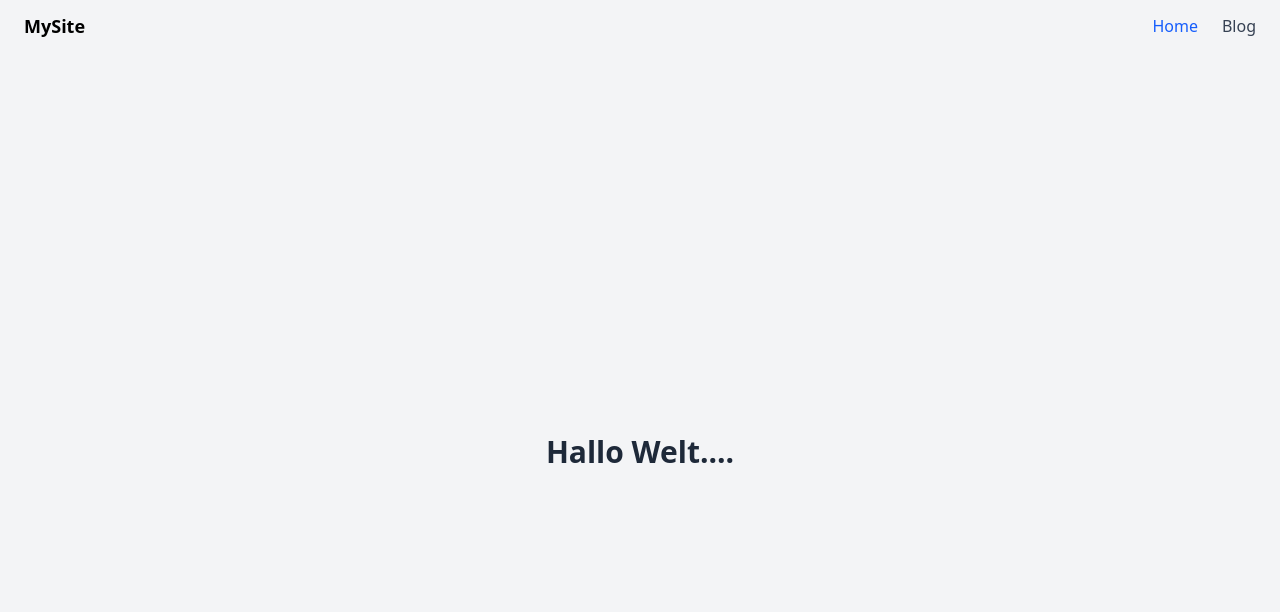
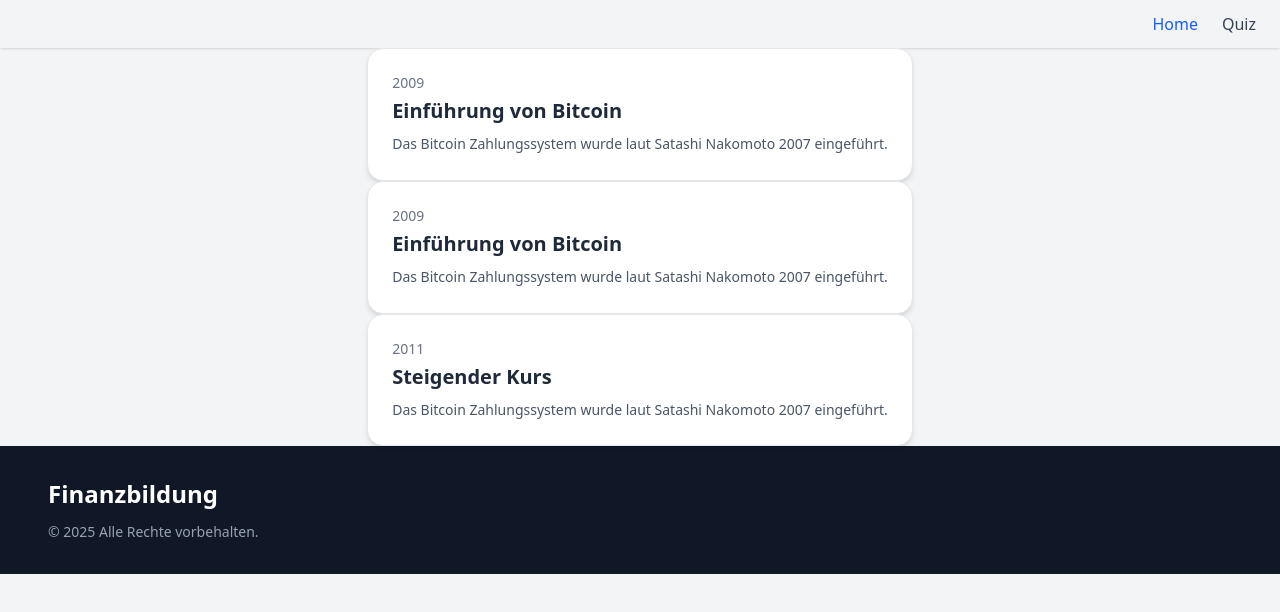
Before and after one commit to crabDono/dmwt_vercell_app, a Next.js app: page / in a window 1280 px wide. Shown: the top 612 px of the page. Built offline with nearby package versions, Linux system fonts and the light colour scheme.

Commit message:
refined structure

```diff
--- a/src/app/blog/page.tsx
+++ /dev/null
@@ -1,7 +0,0 @@
-export default function Page() {
-  return (
-    <main className="flex min-h-screen items-center justify-center bg-gray-100">
-      <h1 className="text-3xl font-bold text-gray-800">Hello, Blog!</h1>
-    </main>
-  );
-}
--- a/src/app/layout.tsx
+++ b/src/app/layout.tsx
@@ -1,5 +1,6 @@
 import "./globals.css"
-import Navbar from "../components/UI/Navbar"
+import Navbar from "../components/ui/Navbar"
+import Footer from "../components/ui/Footer"
 
 
 export const metadata = {
@@ -15,8 +16,14 @@ export default function RootLayout({
   return (
     <html lang="en">
       <body>
-        <Navbar />
-        {children}</body>
+        <main className="min-h-screen bg-gray-100">
+              <Navbar/>
+                <div className="flex items-center justify-center">
+                  {children}
+                </div>
+              <Footer/>
+            </main>
+        </body>
     </html>
   )
 }
--- a/src/app/page.tsx
+++ b/src/app/page.tsx
@@ -1,7 +1,30 @@
+import TimelineCard from "../components/ui/TimelineCard";
+
+
 export default function Page() {
+
+  const timelineItems = [
+    {year: "2009", title: "Einführung von Bitcoin", description: "Das Bitcoin Zahlungssystem wurde laut Satashi Nakomoto 2007 eingeführt.", id:"0"},
+    {year: "2009", title: "Einführung von Bitcoin", description: "Das Bitcoin Zahlungssystem wurde laut Satashi Nakomoto 2007 eingeführt.", id:"1"},
+    {year: "2011", title: "Steigender Kurs", description: "Das Bitcoin Zahlungssystem wurde laut Satashi Nakomoto 2007 eingeführt.", id:"2"},
+  ]
+
+
+
+
   return (
-    <main className="flex min-h-screen items-center justify-center bg-gray-100">
-      <h1 className="text-3xl font-bold text-gray-800">Hallo Welt....</h1>
-    </main>
-  );
+    <ul>
+      {timelineItems.map((item) => (
+          <li key={item.id}>
+            <TimelineCard
+              year={item.year}
+              title={item.title}
+              description={item.description}
+            />
+          </li>
+        ))}
+      </ul>
+
+
+    );
 }
--- /dev/null
+++ b/src/app/quiz/page.tsx
@@ -0,0 +1,5 @@
+export default function Page() {
+  return (
+      <h1 className="text-3xl font-bold text-gray-800">Hello, Quiz!</h1>
+  );
+}
--- /dev/null
+++ b/src/components/UI/Footer/index.tsx
@@ -0,0 +1,22 @@
+"use client"
+
+import React from "react";
+
+
+export default function Footer() {
+  return (
+    <footer className="bg-gray-900 text-gray-300 py-8">
+      <div className="container mx-auto px-6 md:px-12">
+        <div className="grid md:grid-cols-3 gap-8">
+          {/* Logo & Info */}
+          <div>
+            <h2 className="text-2xl font-semibold text-white mb-3">Finanzbildung</h2>
+            <p className="text-sm text-gray-400">
+              © {new Date().getFullYear()} Alle Rechte vorbehalten.
+            </p>
+          </div>
+        </div>
+      </div>
+    </footer>
+  );
+}
--- a/src/components/UI/Navbar/Navbar.module.css
+++ b/src/components/UI/Navbar/Navbar.module.css
@@ -1,3 +1,3 @@
-.fuu {
-    background-color: tomato !important;
-}
+/*
+Nur falls Tailwind nicht möglich ist
+*/
--- a/src/components/UI/Navbar/index.tsx
+++ b/src/components/UI/Navbar/index.tsx
@@ -1,6 +1,5 @@
 "use client"
 
-import "./Navbar.module.css"
 import Link from "next/link"
 import { usePathname } from "next/navigation"
 
@@ -9,12 +8,12 @@ export default function Navbar() {
 
   const navItems = [
     { href: "/", label: "Home" },
-    { href: "/blog", label: "Blog" },
+    { href: "/quiz", label: "Quiz" },
   ]
 
   return (
-    <nav className="fuu flex items-center justify-between px-6 py-3 bg-gray-100 shadow-sm">
-      <div className="text-lg font-semibold">MySite</div>
+    <nav className= "flex items-center justify-between px-6 py-3 bg-gray-100 shadow-sm">
+      <div className="text-lg font-semibold"> </div>
       <ul className="flex gap-6">
         {navItems.map((item) => (
           <li key={item.href}>
--- /dev/null
+++ b/src/components/UI/TimelineCard/index.tsx
@@ -0,0 +1,19 @@
+import React from "react";
+
+interface CardProps {
+  year: string | number;
+  title: string;
+  description: string;
+}
+
+const TimelineCard: React.FC<CardProps> = ({ year, title, description }) => {
+  return (
+    <div className="bg-white shadow-md rounded-2xl p-6 border border-gray-200 hover:shadow-lg transition-shadow duration-200">
+      <div className="text-sm text-gray-500 font-medium mb-1">{year}</div>
+      <h2 className="text-xl font-semibold text-gray-800 mb-2">{title}</h2>
+      <p className="text-gray-600 text-sm leading-relaxed">{description}</p>
+    </div>
+  );
+};
+
+export default TimelineCard;
```
Also changed, not shown: src/components/UI/Question/index.tsx (added), src/components/features/Button/index.tsx (added).
